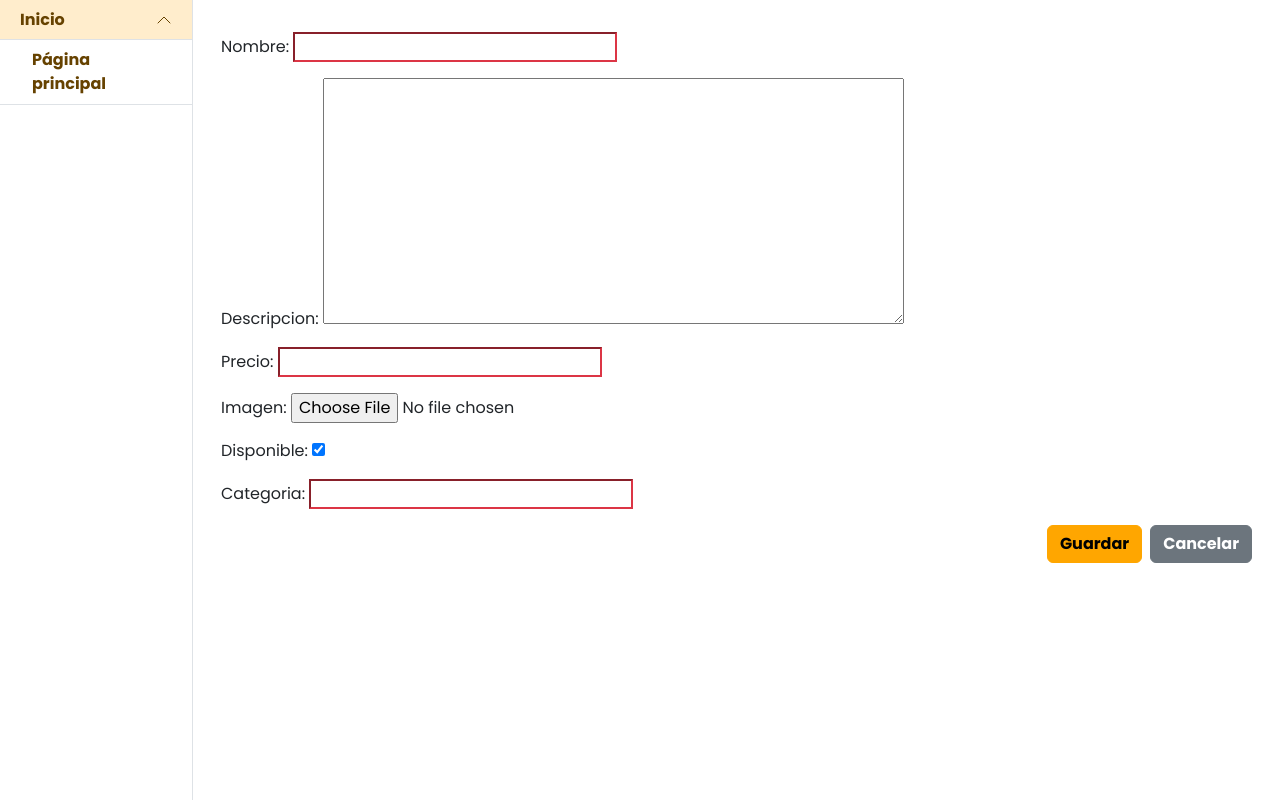
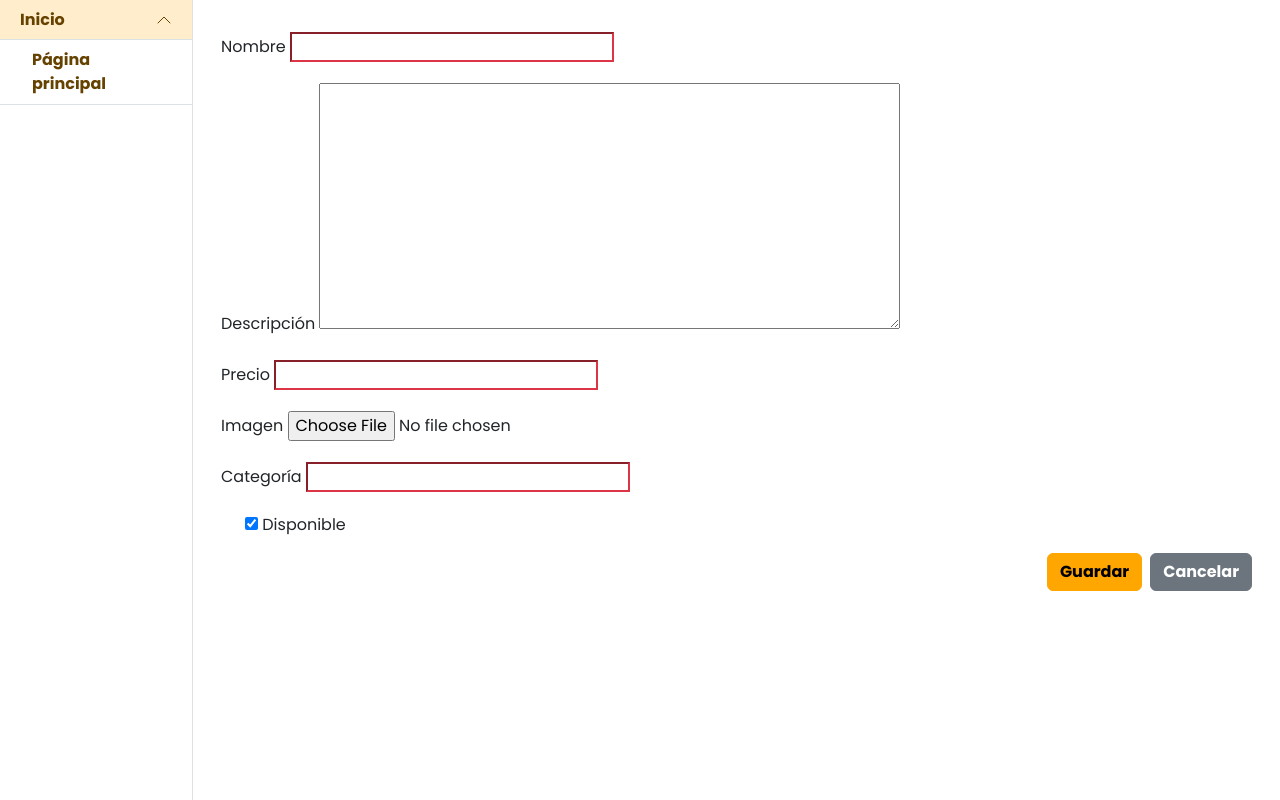
Before and after one commit to juan1144/fitomenu, a Django app: page /admin_panel/productos/form/ in a window 1280 px wide. Shown: the part 48-848 px from the top of the page. Run offline with Django 5.2, Linux system fonts and the light colour scheme; some libraries are stand-ins or nearby versions; some web fonts are replaced.

Commit message:
Implement a paginator in lista productos
Implement a paginator for ensure that all the register productos will adjust on the current page.

```diff
--- a/admin_panel/views.py
+++ b/admin_panel/views.py
@@ -2,12 +2,17 @@ from django.http import HttpResponseRedirect
 from django.shortcuts import render, get_object_or_404, redirect
 from django.urls import reverse
 
+from django.core.paginator import Paginator
 from .models import Producto
 from .forms import ProductoForm
 
 
 def lista_productos(request):
-    productos = Producto.objects.filter(disponible=True)
+    productos_list = Producto.objects.filter(disponible=True)
+    paginator = Paginator(productos_list, 5)
+
+    page_number = request.GET.get("page")
+    productos = paginator.get_page(page_number)
     return render(
         request,
         "admin_panel/lista.html",
--- a/templates/admin_panel/producto_form.html
+++ b/templates/admin_panel/producto_form.html
@@ -6,15 +6,44 @@
 <div class="container">
     <h2 class="text-center my-4">{{ titulo }}</h2>
 
-    <form method="post" enctype="multipart/form-data">
+    <form method="post" enctype="multipart/form-data" class="needs-validation" novalidate>
         {% csrf_token %}
+
         <div class="mb-3">
-            {{ form.as_p }}
+            <label for="{{ form.nombre.id_for_label }}" class="form-label">Nombre</label>
+            {{ form.nombre }}
         </div>
+
+        <div class="mb-3">
+            <label for="{{ form.descripcion.id_for_label }}" class="form-label">Descripción</label>
+            {{ form.descripcion }}
+        </div>
+
+        <div class="mb-3">
+            <label for="{{ form.precio.id_for_label }}" class="form-label">Precio</label>
+            {{ form.precio }}
+        </div>
+
+        <div class="mb-3">
+            <label for="{{ form.imagen.id_for_label }}" class="form-label">Imagen</label>
+            {{ form.imagen }}
+        </div>
+
+        <div class="mb-3">
+            <label for="{{ form.categoria.id_for_label }}" class="form-label">Categoría</label>
+            {{ form.categoria }}
+        </div>
+
+        <div class="mb-3 form-check">
+            {{ form.disponible }}
+            <label for="{{ form.disponible.id_for_label }}" class="form-check-label">Disponible</label>
+        </div>
+
         <div class="d-flex justify-content-end">
             <button type="submit" class="btn btn-primary">Guardar</button>
             <a href="{% url 'admin_panel:lista_productos' %}" class="btn btn-secondary ms-2">Cancelar</a>
         </div>
     </form>
 </div>
+
 {% endblock %}
```
Also changed, not shown: templates/admin_panel/lista.html (+32 -3 lines).
